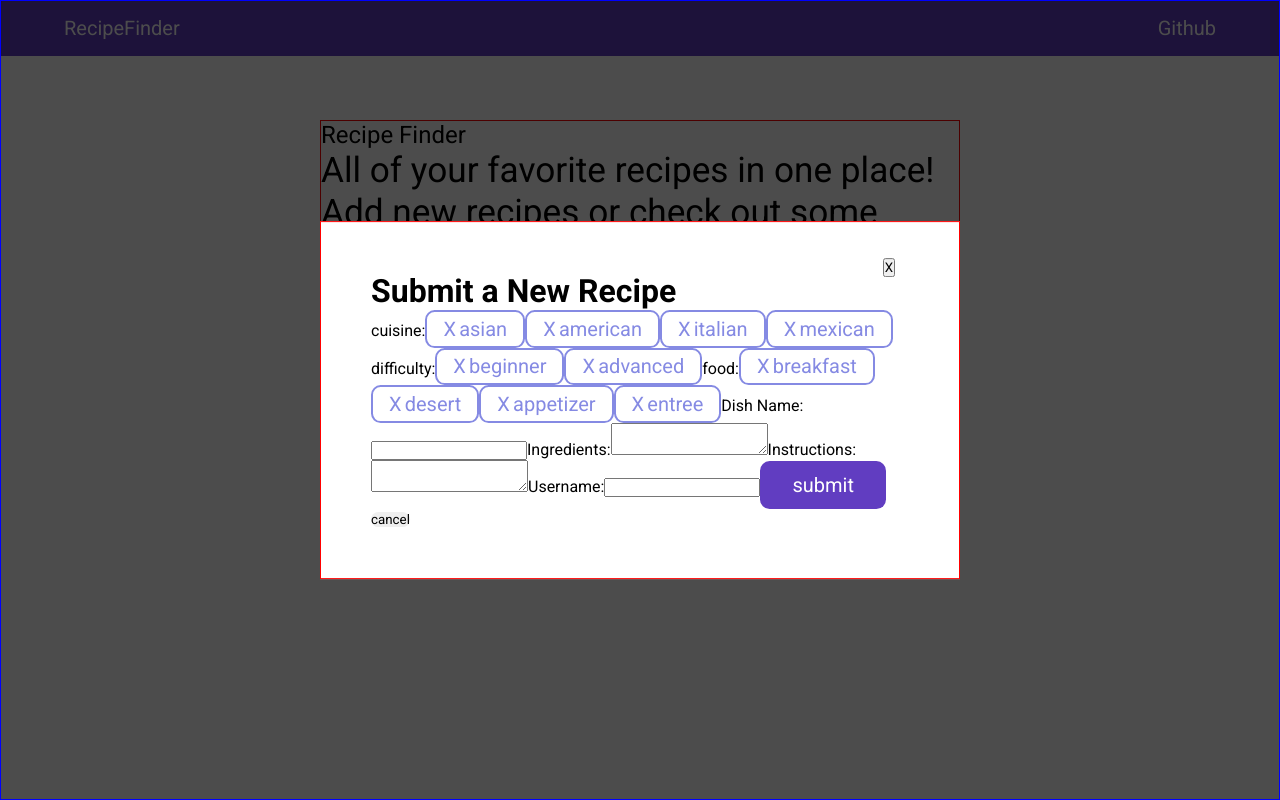
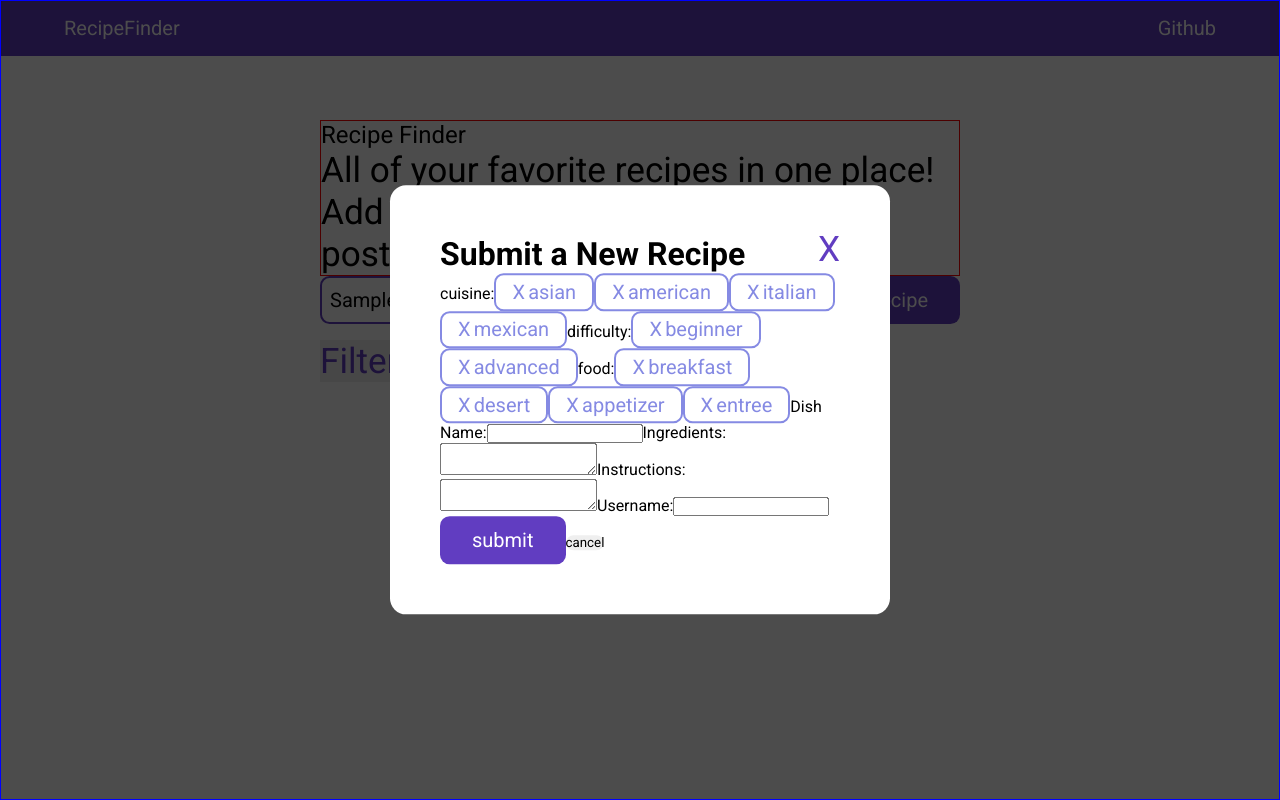
Before and after one commit to christopher-coyne/recipe_finder, a React (Create React App) app: page / in a window 1280 px wide. Both pictures are taken after typing "Sample" into the empty fields and a click on the button "+ Add Recipe". Built offline with nearby package versions, Linux system fonts and the light colour scheme.

Commit message:
modal stylings implemented

```diff
--- a/src/Layout/Modal.style.tsx
+++ b/src/Layout/Modal.style.tsx
@@ -8,13 +8,22 @@ export const StyledModal = styled("div")`
   background-color white;
   padding: 50px;
   zindex: 2;
-  border: 1px solid red;
+  border-radius: 1rem;
+  width: 400px;
+  max-height: 400px;
+  overflow-y: scroll;
 `;
 
 export const CloseIcon = styled("button")`
   position: fixed;
   top: 10%;
   right: 10%;
+  border: none;
+  background-color: white;
+  cursor: pointer;
+  color: ${(props) => props.theme.colors.primary};
+  font-weight: ${(props) => props.theme.fontWeights.bold};
+  font-size: ${(props) => props.theme.fontSizes.large};
 `;
 
 export const Overlay = styled("div")`
--- a/src/Layout/Modal.tsx
+++ b/src/Layout/Modal.tsx
@@ -19,7 +19,7 @@ const Modal = ({ type, children }: Props) => {
     <>
       <Overlay onClick={() => setCurrentModal("")} />
       <StyledModal>
-        <CloseIcon>X</CloseIcon>
+        <CloseIcon onClick={() => setCurrentModal("")}>X</CloseIcon>
         {children}
       </StyledModal>
     </>,
--- a/src/components/FullRecipe/FullRecipe.style.tsx
+++ b/src/components/FullRecipe/FullRecipe.style.tsx
@@ -1,14 +1,30 @@
 import styled from "styled-components";
 
 export const StyledRecipe = styled("div")`
-  border: 1px solid red;
+  & h1 {
+    font-size: ${(props) => props.theme.fontSizes.large};
+    font-weight: ${(props) => props.theme.fontWeights.semiBold};
+    color: ${(props) => props.theme.colors.primary};
+  }
+  & p {
+    font-size: ${(props) => props.theme.fontSizes.medium};
+    margin: 1rem 0rem;
+  }
 `;
 
-export const BoldSpan = styled("span")``;
+export const BoldSpan = styled("span")`
+  font-weight: ${(props) => props.theme.fontWeights.semiBold};
+  color: ${(props) => props.theme.colors.secondary};
+`;
 
 export const Tag = styled("span")``;
 
 export const BottomText = styled("div")`
   display: flex;
   justify-content: space-between;
+  & h2 {
+    font-weight: ${(props) => props.theme.fontWeights.semiBold};
+    color: ${(props) => props.theme.colors.secondary};
+    font-size: ${(props) => props.theme.fontSizes.medium};
+  }
 `;
```
